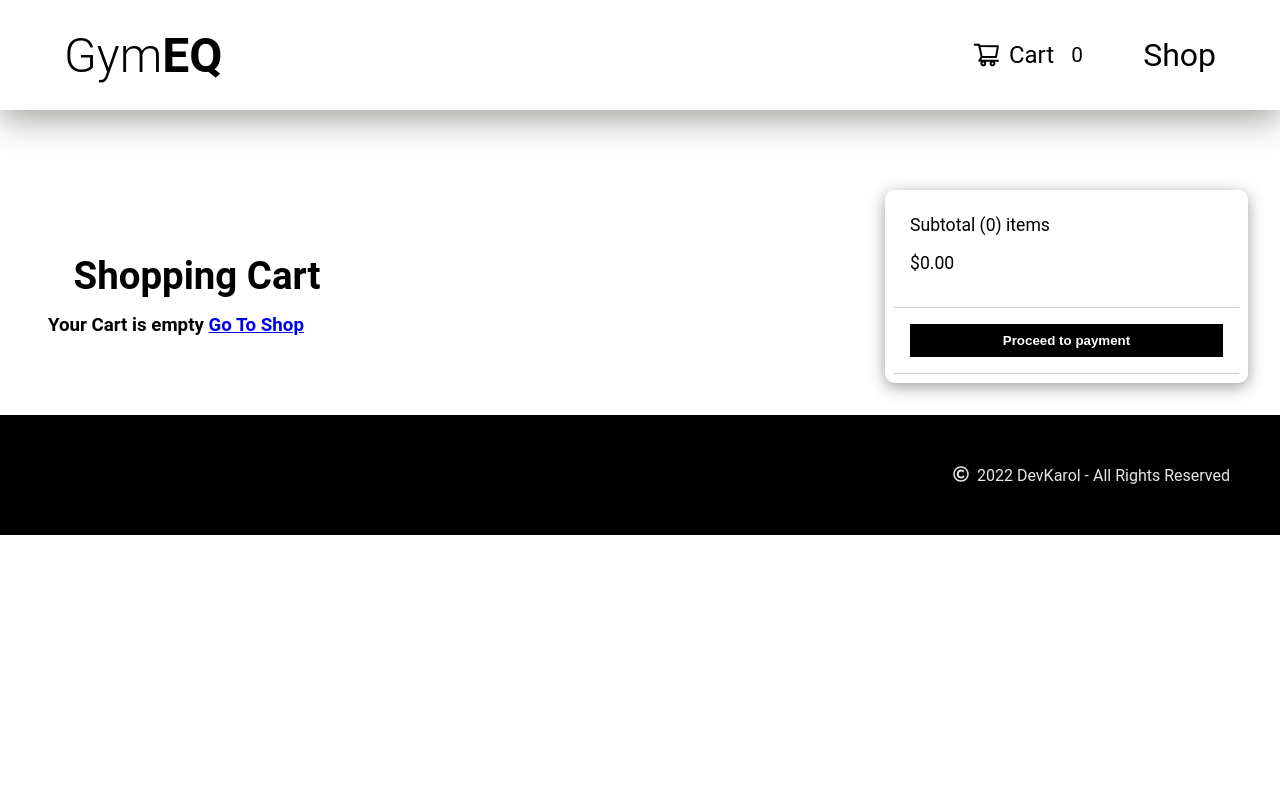
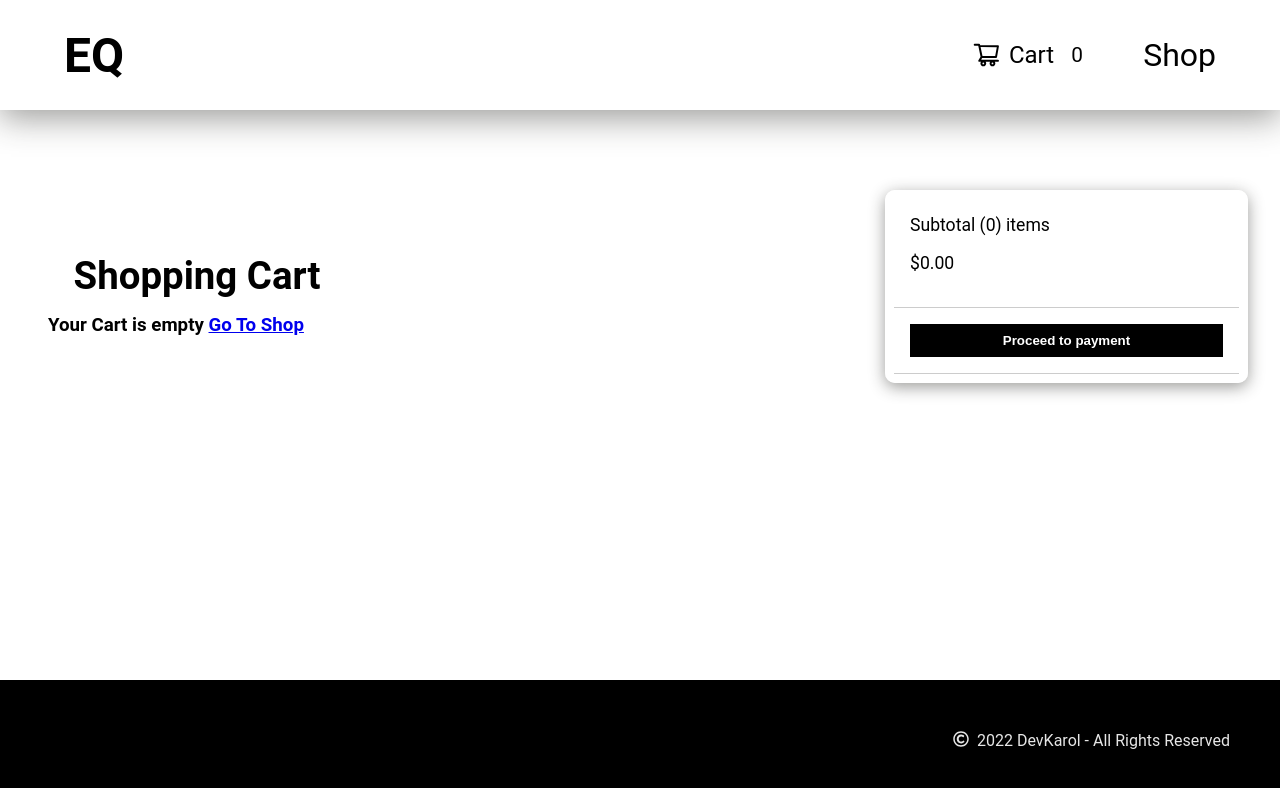
Before and after one commit to Karol-Zysk/E-Comerce, a React (Create React App) app in the folder frontend/: page /cart in a window 1280 px wide. Shown: the top 788 px of the page. Built offline with nearby package versions, Linux system fonts and the light colour scheme.

Commit message:
make it better

```diff
--- a/frontend/src/App.js
+++ b/frontend/src/App.js
@@ -10,6 +10,7 @@ import ProductScreen from "./screens/ProductScreen";
 import Footer from "./components/Footer";
 
 const Main = styled.main`
+  min-height: calc(100vh - 230px);
   background: transparent;
   padding: 5rem 2rem 2rem 2rem;
   @media (max-width: 960px) {
@@ -32,7 +33,7 @@ function App() {
           <Route exact path="/cart" element={<CartScreen />} />
         </Routes>
       </Main>
-      <Footer/>
+      <Footer />
     </Router>
   );
 }
--- a/frontend/src/components/Footer.js
+++ b/frontend/src/components/Footer.js
@@ -9,7 +9,8 @@ background-color: black;
 display:flex;
 align-items: center;
 justify-content: right;
-padding-right: 50px;`
+padding-right: 50px;
+`
 
 const FooterText = styled.span`
 display: flex;
--- a/frontend/src/components/Navbar.js
+++ b/frontend/src/components/Navbar.js
@@ -135,7 +135,7 @@ const Navbar = ({ toggle }) => {
     <NavbarContainer>
       <NavbarLogo>
         <H1>
-          Gym<b>EQ</b>
+          <b>EQ</b>
         </H1>
       </NavbarLogo>
 
--- a/frontend/src/index.css
+++ b/frontend/src/index.css
@@ -12,4 +12,5 @@
 body {
 
   font-family: "Roboto", sans-serif;
+  height: 100%;
 }
```
